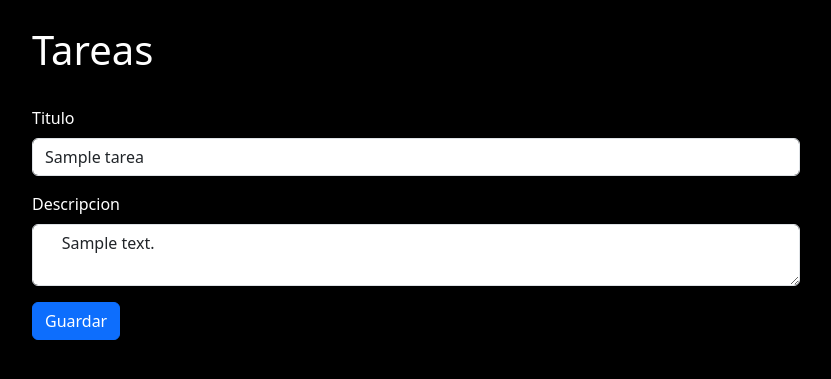
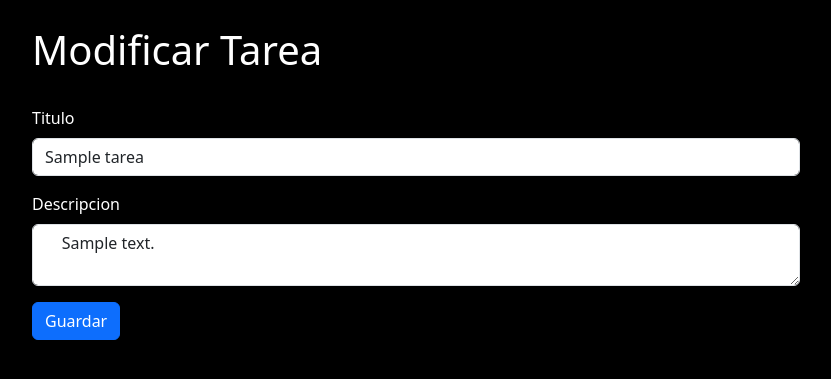
Before and after one commit to TimboAG/Django-PostgreSQL-CRUD, a Django app: page /modificar/1/ in a window 1280 px wide. Shown: the top 379 px of the page, without its empty margins (224-1055 px from the left). Run offline with Django 4.2, Linux system fonts and the light colour scheme; tables that the repository leaves empty hold one stand-in row (values such as "Sample post").

Commit message:
aprendiendo Django

```diff
--- a/tareas/templates/modificar_tarea.html
+++ b/tareas/templates/modificar_tarea.html
@@ -5,7 +5,7 @@
   action="{% url 'guardar_modificacion_tarea' misTareas.id %}"
 >
   {% csrf_token %}
-  <h1>Tareas</h1>
+  <h1>Modificar Tarea</h1>
   <br />
   <div class="mb-3">
     <label for="titulo" class="form-label">Titulo</label>
```
